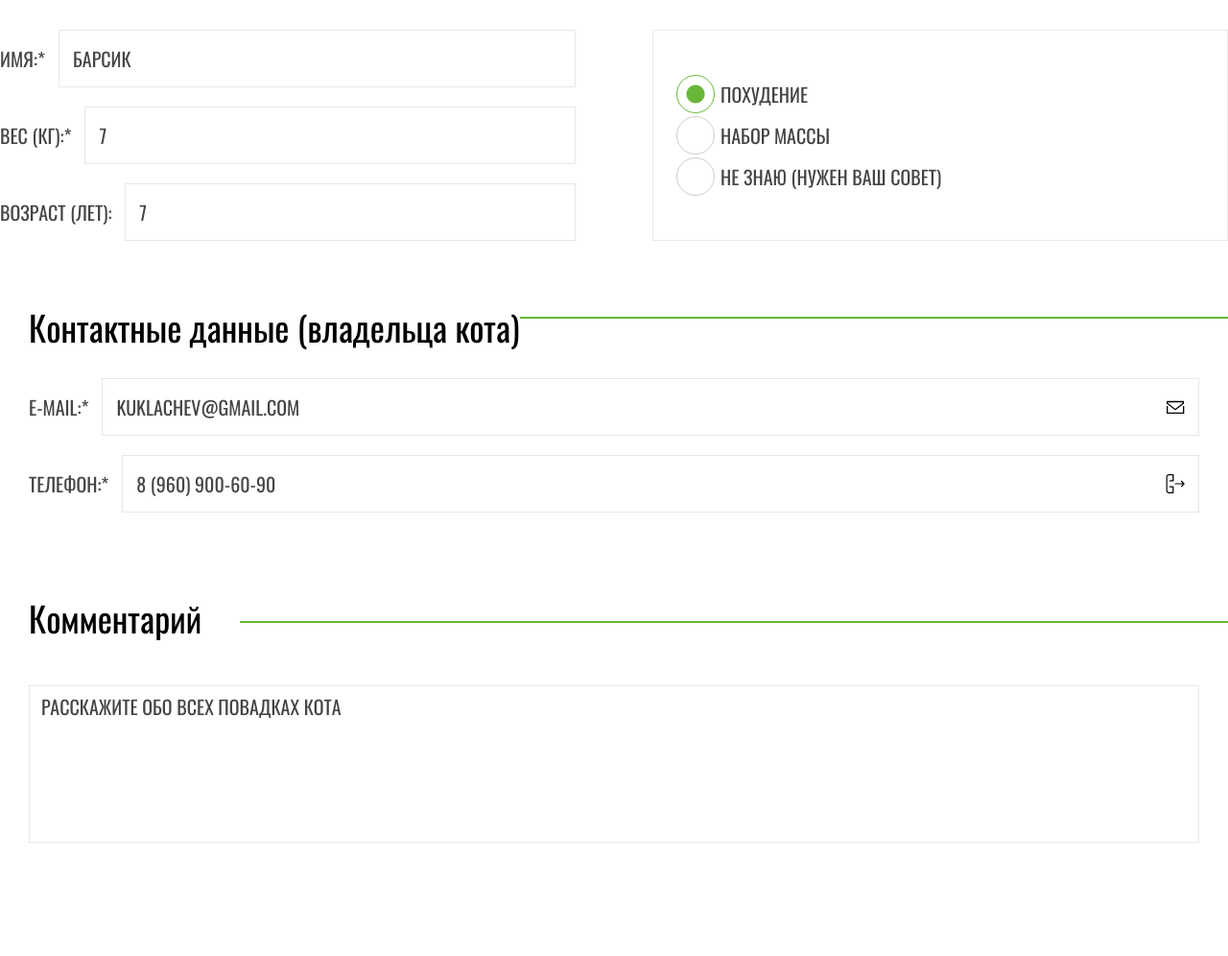
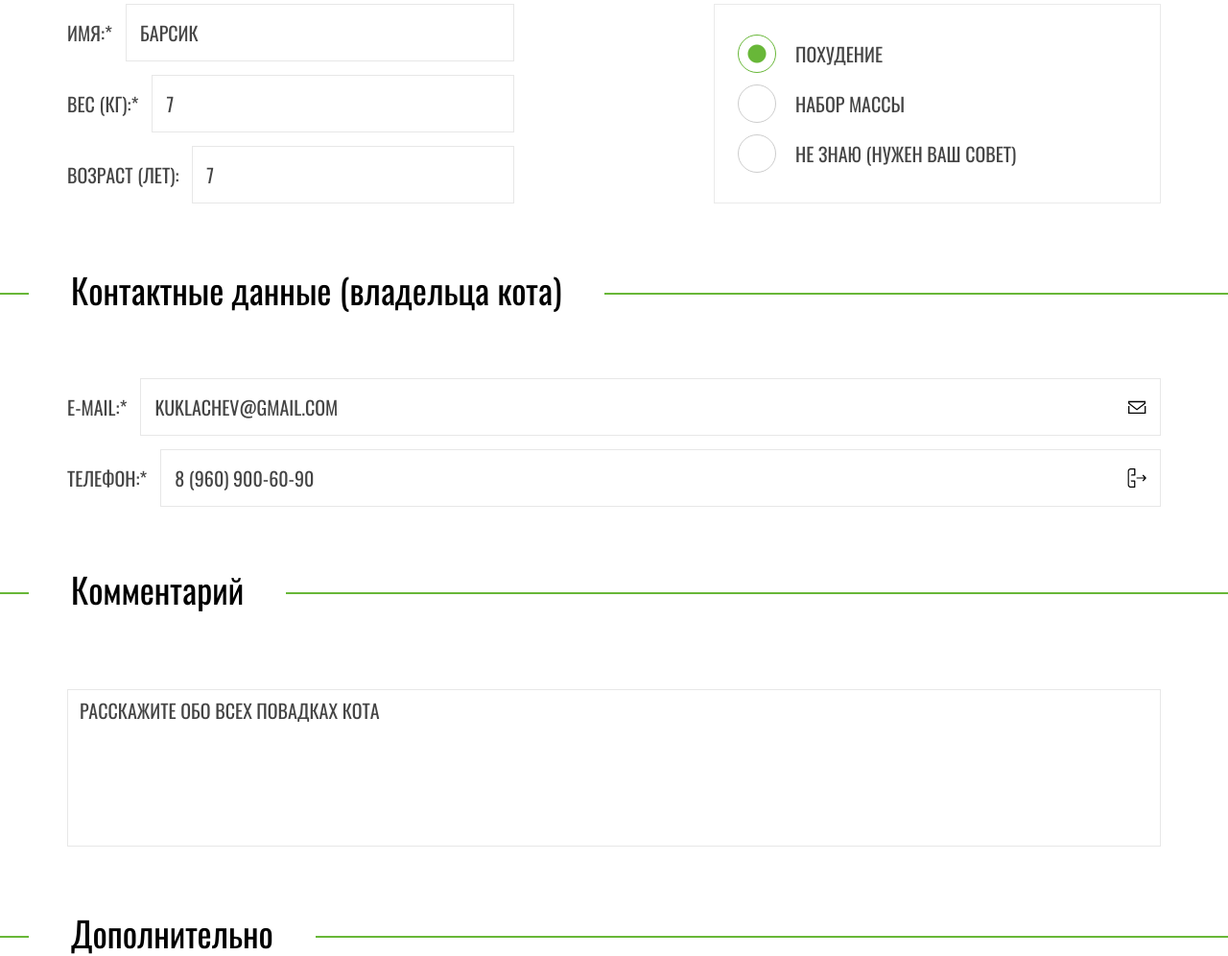
Before and after one commit to e-electra/62162-cat-energy-22, a website: page source/form.html in a window 1280 px wide. Shown: the part 401-1397 px from the top of the page at 96% size. Drawn offline with nearby package versions, Linux system fonts and the light colour scheme; some packages are replaced by stand-ins of ours; files that its build step writes are made by us from their sources.

Commit message:
правки по pixel perfect страницы формы (tablet)

```diff
--- a/source/sass/blocks/catalog/additional-goods.scss
+++ b/source/sass/blocks/catalog/additional-goods.scss
@@ -30,19 +30,6 @@
   @media (min-width: $tablet-width) {
     max-width: 512px;
     padding: 0 40px;
-  }
-}
-
-.form-section__title-text {
-  display: inline-flex;
-  max-width: 200px;
-  padding: 0 20px 0 0;
-  background-color: $basicwhite;
-
-  @media (min-width: $tablet-width) {
-    max-width: 512px;
-    padding: 0 40px;
-    margin-left: -40px;
   }
 }
 
--- a/source/sass/blocks/contacts.scss
+++ b/source/sass/blocks/contacts.scss
@@ -54,7 +54,7 @@
   }
 
   .contacts__text {
-    padding: 72px 40px 40px;
+    padding: 40px 40px 40px;
   }
 }
 
--- a/source/sass/blocks/form/form-section.scss
+++ b/source/sass/blocks/form/form-section.scss
@@ -32,8 +32,7 @@
 
   @media (min-width: $tablet-width) {
     max-width: 512px;
-    padding: 0 40px;
-    margin-left: -40px;
+    padding: 0 44px;
   }
 }
 
@@ -302,6 +301,62 @@
 @media (min-width: $tablet-width) {
   .form-section--additional .form-section__container {
     grid-template-columns: 2fr 2fr;
+    grid-row-gap: 33px;
+    grid-column-gap: 59px;
+  }
+
+  .form-section--additional .form-section__title {
+    margin-bottom: 62px;
+  }
+
+  .form-section--additional .form-section__text-content {
+    margin-left: 18px;
+  }
+
+  .form-section--basic .form-section__container,
+  .form-section--program .form-section__container {
+    max-width: calc(100% - 140px);
+  }
+
+  .form-section--program .form-section__container {
+    grid-row-gap: 12px;
+  }
+
+  .form-section--program .form-section__text-content {
+    margin-left: 20px;
+  }
+
+  .form-section__title,
+  .form-section--contact .form-section__title {
+    &::after {
+      bottom: -8px;
+    }
+  }
+
+  .form-section--contact .form-section__title {
+    margin-bottom: 74px;
+  }
+
+  .form-section--contact .form-section__container {
+    padding-bottom: 0;
+  }
+
+  .form-section--contact .form-section__title-text {
+    padding-right: 44px;
+  }
+
+  .form-section--comment .form-section__container {
+    padding-top: 0;
+    padding-bottom: 0;
+  }
+
+  .form-section--comment .form-section__title {
+    margin-bottom: 86px;
+  }
+
+  .form-section__container {
+    grid-row-gap: 14px;
+    max-width: calc(100% - 140px);
   }
 }
 
--- a/source/sass/blocks/form/program-select-form.scss
+++ b/source/sass/blocks/form/program-select-form.scss
@@ -17,7 +17,7 @@
   text-align: center;
 
   @media (min-width: $tablet-width) {
-    margin-top: 54px;
+    margin-top: 0;
     text-align: left;
   }
 
@@ -64,12 +64,18 @@
     padding-bottom: 72px;
   }
 
-  .program-select-form__form {
-    grid-row-gap: 72px;
+  .program-select-form__top {
+    gap: 68px;
   }
 
-  .program-select-form__top {
-    gap: 80px;
+  .program-select-form__title {
+    margin-top: 30px;
+    margin-bottom: 50px;
+  }
+
+  .program-select-form__form {
+    grid-row-gap: 65px;
+    padding-top: 42px;
   }
 
   .program-select-form__button {
```
